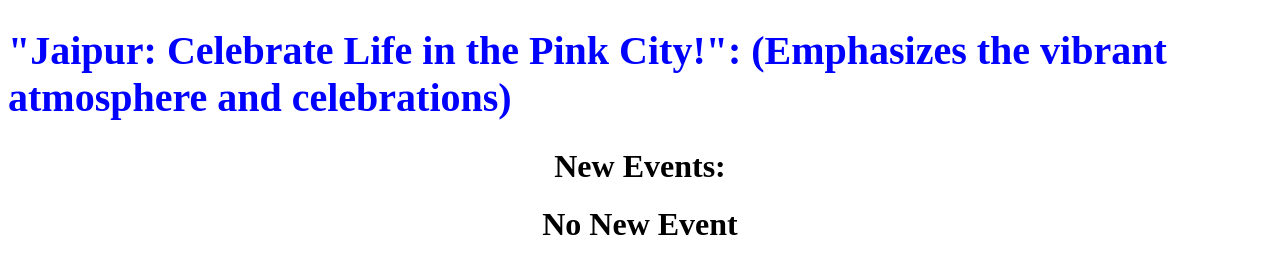
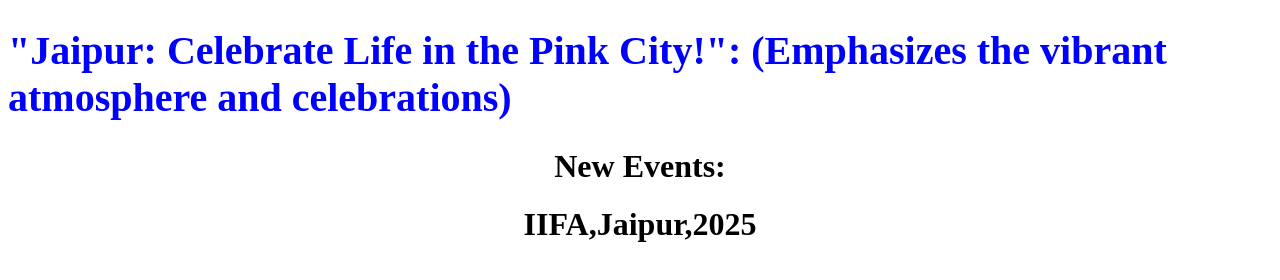
Before and after one commit to Ritesh2019/events, a plain HTML site: page index.html in a window 1280 px wide. Drawn offline with Linux system fonts and the light colour scheme.

Commit message:
iifa commit
commit

```diff
--- a/index.html
+++ b/index.html
@@ -7,6 +7,6 @@
 <body>
 <h1 style="font-size: 40px; color: blue">"Jaipur: Celebrate Life in the Pink City!": (Emphasizes the vibrant atmosphere and celebrations) </h1>
 <h1 align="center">New Events:</h1>
-<h1 align="center" id="eventname">No New Event</h1>
+<h1 align="center" id="eventname">IIFA,Jaipur,2025</h1>
 </body>
 </html>
```
